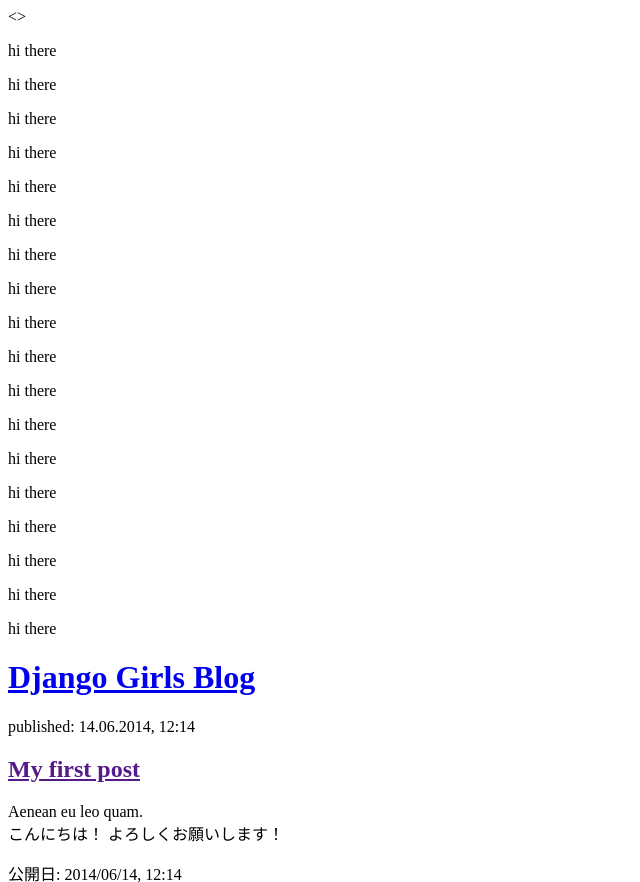
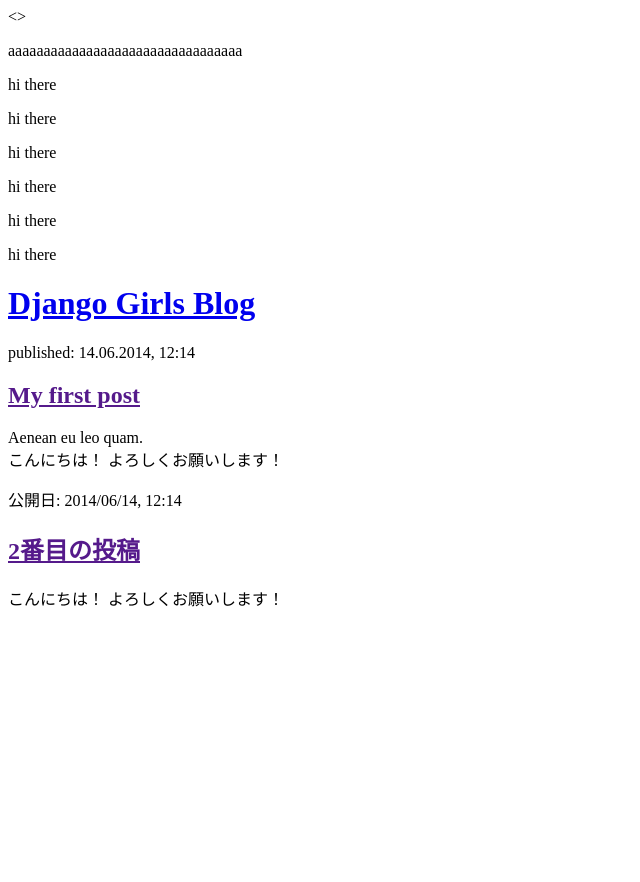
Before and after one commit to noduaki/my-blog, a Django app: page / in a window 1280 px wide. Shown: the top 882 px of the page, without its empty margins (0-640 px from the left). After the commit the page ends 607 px from the top, so only its background shows below. Run offline with Django 5.2, Linux system fonts and the light colour scheme.

Commit message:
Changed the HTML for the site

```diff
--- a/blog/templates/blog/post_list.html
+++ b/blog/templates/blog/post_list.html
@@ -3,18 +3,8 @@
     <title>Ola blog</title>
   </head>
   <body>
-    <p>hi there</p>
-    <p>hi there</p>
-    <p>hi there</p>
-    <p>hi there</p>
-    <p>hi there</p>
-    <p>hi there</p>
-    <p>hi there</p>
-    <p>hi there</p>
-    <p>hi there</p>
-    <p>hi there</p>
-    <p>hi there</p>
-    <p>hi there</p>
+
+    <p>aaaaaaaaaaaaaaaaaaaaaaaaaaaaaaaaa</p>
     <p>hi there</p>
     <p>hi there</p>
     <p>hi there</p>
```
